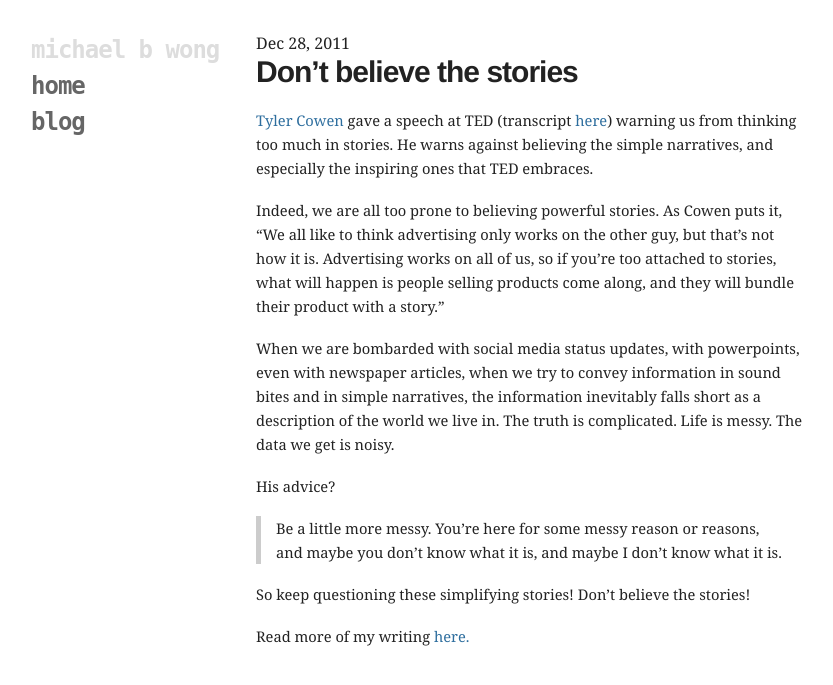
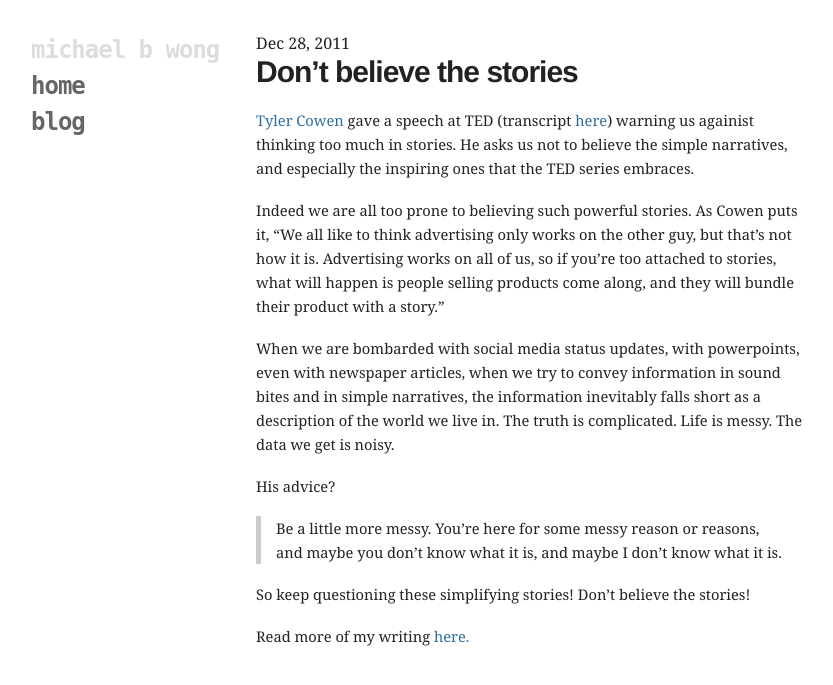
Before and after one commit to mbwong/mbwong.github.com, a Jekyll site: the page built from _posts/2011-12-28-stop-making-sense.md, in a window 1280 px wide. Shown: the top 685 px of the page, without its empty margins (94-927 px from the left). Built offline with Jekyll 4.4.1, drawn with Linux system fonts in a browser that asks for light colours.

Commit message:
Update _posts/2011-12-28-stop-making-sense.md

```diff
--- a/_posts/2011-12-28-stop-making-sense.md
+++ b/_posts/2011-12-28-stop-making-sense.md
@@ -7,11 +7,11 @@ layout: post
 
 [Tyler Cowen](http://marginalrevolution.com/) gave a speech at TED (transcript
 [here](http://lesswrong.com/r/discussion/lw/8w1/transcript_tyler_cowen_on_stor
-ies/)) warning us from thinking too much in stories. He warns against
-believing the simple narratives, and especially the inspiring ones that TED
-embraces.
+ies/)) warning us againist thinking too much in stories. He asks us not to
+believe the simple narratives, and especially the inspiring ones that the TED
+series embraces.
 
-Indeed, we are all too prone to believing powerful stories. As Cowen puts it,
+Indeed we are all too prone to believing such powerful stories. As Cowen puts it,
 "We all like to think advertising only works on the other guy, but that's not
 how it is. Advertising works on all of us, so if you're too attached to
 stories, what will happen is people selling products come along, and they will
```
